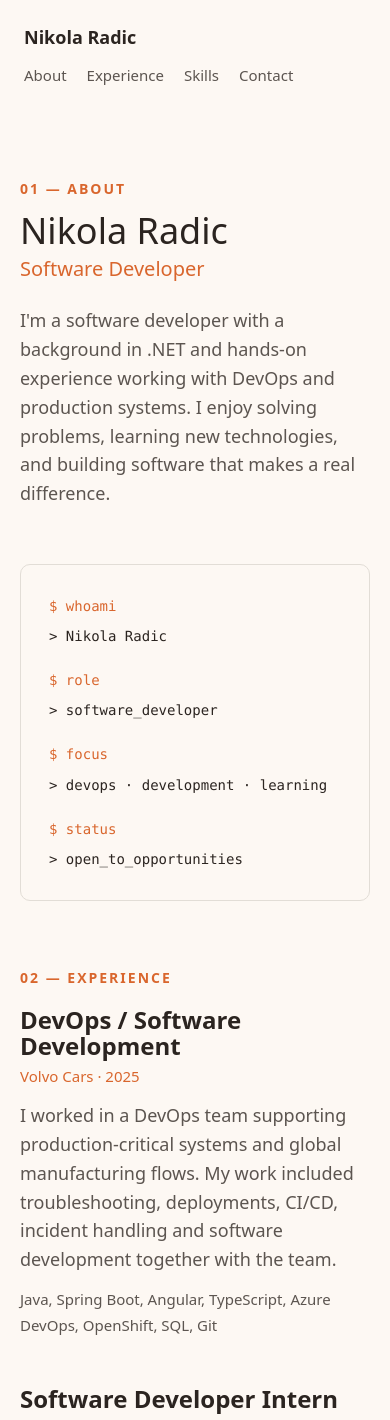
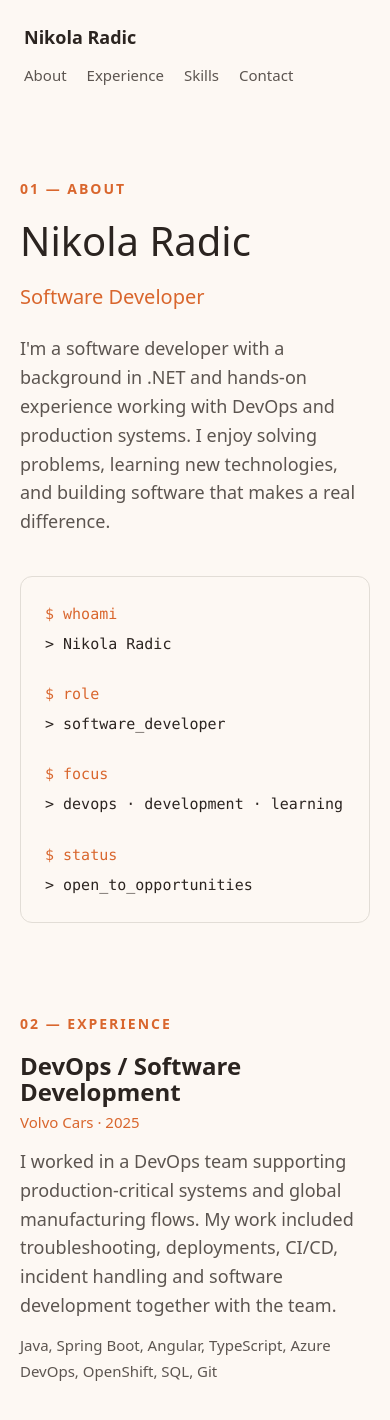
Before and after one commit to nikoradic/portfolio, a React (Vite) app: page / in a window 390 px wide. Shown: the top 1420 px of the page. Built offline with nearby package versions, Linux system fonts and the light colour scheme.

Commit message:
Improve hero responsive layout

```diff
--- a/src/App.css
+++ b/src/App.css
@@ -1,5 +1,5 @@
 .nav {
-  max-width: 720px;
+  max-width: 1160px;
   margin: 0 auto;
   padding: 24px;
   display: flex;
@@ -31,7 +31,7 @@
 }
 
 .app {
-  max-width: 720px;
+  max-width: 1160px;
   margin: 0 auto;
   padding: 96px 24px;
   display: flex;
@@ -50,8 +50,8 @@
 }
 
 .app h1 {
-  margin: 0 0 12px;
-  font-size: 48px;
+  margin: 0 0 20px;
+  font-size: 80px;
 }
 
 .role {
@@ -67,25 +67,29 @@
   line-height: 1.6;
 }
 
+.hero {
+  padding-bottom: 40px;
+}
+
 .hero-grid {
   width: 100%;
   display: grid;
-  grid-template-columns: 1fr 1fr;
+  grid-template-columns: 1.3fr 1fr;
   align-items: start;
-  gap: 56px;
+  gap: 80px;
 }
 
 .hero-terminal {
   width: 100%;
   box-sizing: border-box;
   border: 1px solid #e2ddd6;
-  border-radius: 10px;
-  padding: 28px;
+  border-radius: 12px;
+  padding: 40px;
   display: flex;
   flex-direction: column;
-  gap: 18px;
+  gap: 24px;
   font-family: ui-monospace, SFMono-Regular, Menlo, Consolas, monospace;
-  font-size: 14px;
+  font-size: 15px;
 }
 
 .terminal-line {
@@ -182,6 +186,17 @@
   color: var(--accent);
 }
 
+@media (max-width: 900px) {
+  .app h1 {
+    font-size: 56px;
+    line-height: 1.15;
+  }
+
+  .hero-grid {
+    grid-template-columns: 1fr;
+  }
+}
+
 @media (max-width: 600px) {
   .app {
     padding: 64px 20px;
@@ -189,11 +204,20 @@
   }
 
   .app h1 {
-    font-size: 36px;
+    font-size: 40px;
+  }
+
+  .hero {
+    padding-bottom: 24px;
   }
 
   .hero-grid {
     grid-template-columns: 1fr;
+    gap: 40px;
+  }
+
+  .hero-terminal {
+    padding: 24px;
   }
 
   .skills-grid {
```
